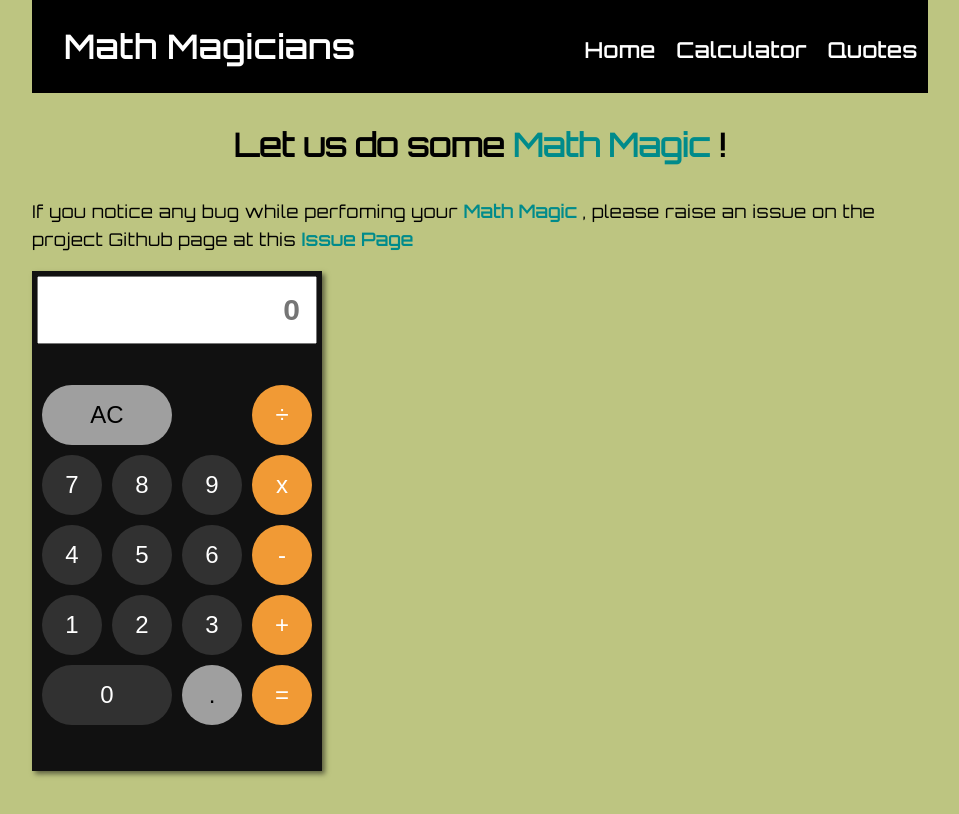
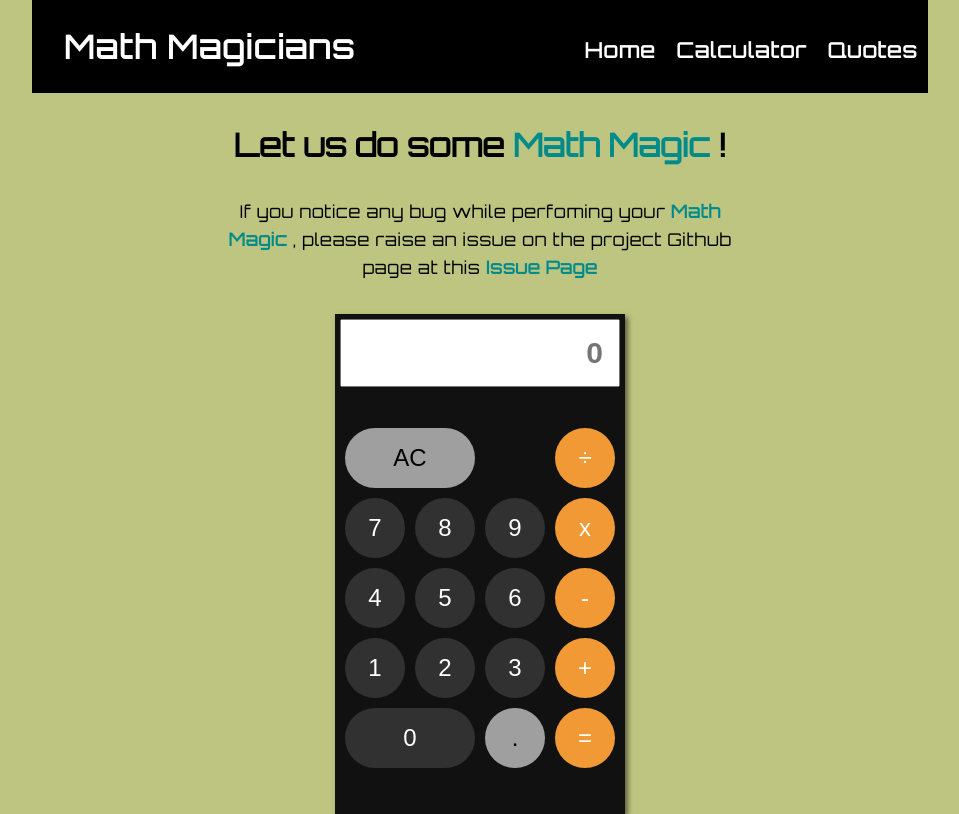
Before and after one commit to Benmuiruri/purchase-helper, a React (Create React App) app: page /calculator in a window 1280 px wide. Shown: the whole page, without its empty margins (160-1119 px from the left). Built offline with nearby package versions, Linux system fonts and the light colour scheme.

Commit message:
Center calculator on page

```diff
--- a/src/components/Calculator.css
+++ b/src/components/Calculator.css
@@ -1,3 +1,10 @@
+.calc-container {
+  display: flex;
+  align-items: center;
+  justify-content: center;
+  padding-top: 2em;
+}
+
 .calculator {
   background-color: #111;
   box-shadow: 3px 3px 5px rgba(0, 0, 0, 0.5);
@@ -6,6 +13,12 @@
   height: 500px;
   width: 290px;
   padding: 5px;
+}
+
+.calc-content p {
+  width: 60%;
+  margin: 0 auto;
+  text-align: center;
 }
 
 button {
--- a/src/components/Calculator.js
+++ b/src/components/Calculator.js
@@ -57,6 +57,7 @@ const Calculator = () => {
           {' '}
         </p>
       </div>
+      <div className="calc-container">
         <div className="calculator">
           <div data-testid="display-result" className="display-result">
             <input className="display" placeholder="0" />
@@ -97,6 +98,7 @@ const Calculator = () => {
             ))}
           </div>
         </div>
+      </div>
     </>
   );
 };
```
Lines whose indentation alone changed are shown as unchanged.
